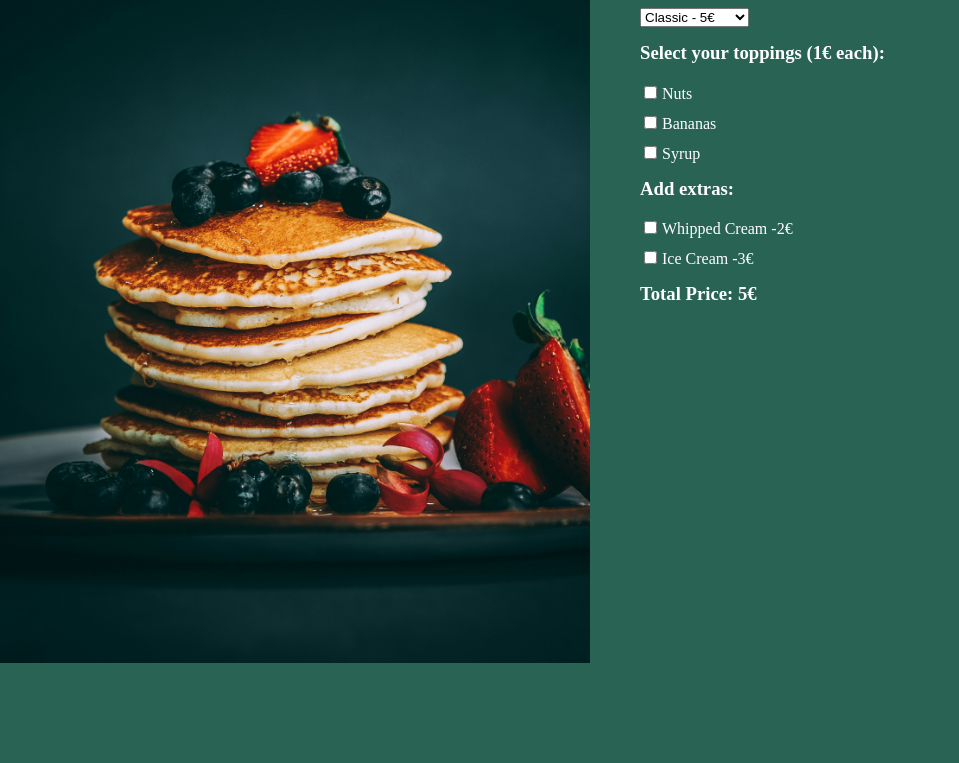
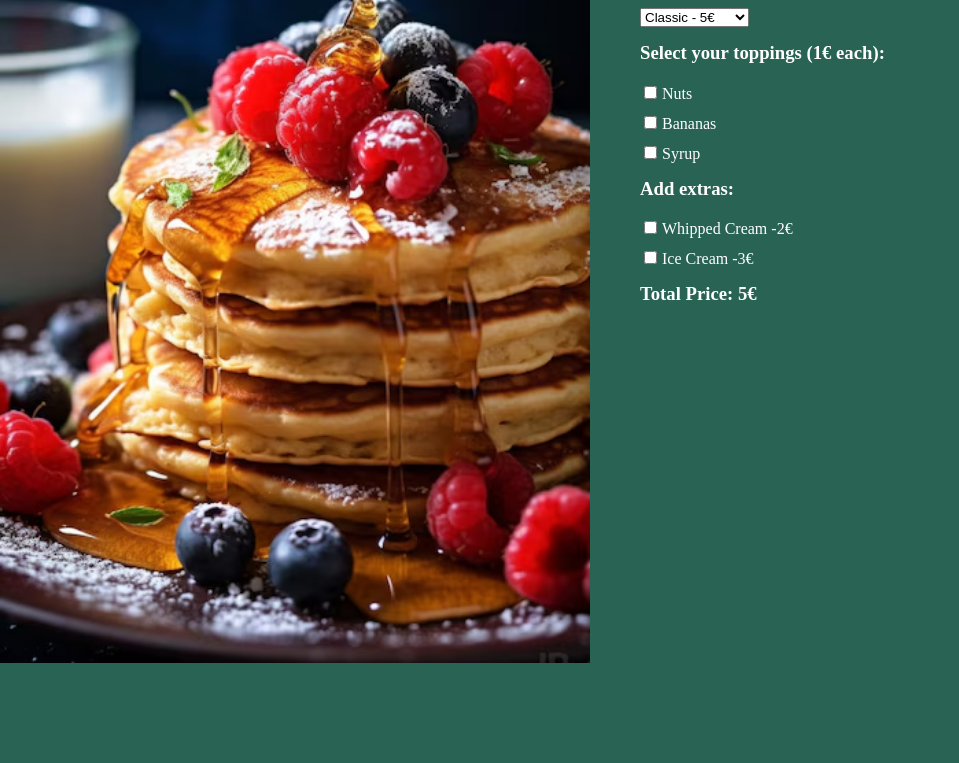
Before and after one commit to HabibaUrmi/javaScript_tasks, a plain HTML site: page week4/pancake_step_1/index.html in a window 1280 px wide. Shown: the part 137-900 px from the top of the page, without its empty margins (0-959 px from the left). Drawn offline with Linux system fonts and the light colour scheme.

Commit message:
add new pancake image

```diff
--- a/week4/pancake_step_1/index.html
+++ b/week4/pancake_step_1/index.html
@@ -13,7 +13,7 @@
   <body>
     <div class="container">
       <div class="image-container">
-        <img src="pancake.jpeg" alt="Delicious pancakes" />
+        <img src="pancake.avif" alt="Delicious pancakes" />
         <div class="price-banner"><span id="totalPrice">5€</span></div>
       </div>
 
```
Also changed, not shown: week4/pancake_step_1/pancake.avif (added), week4/pancake_step_1/pancake.jpeg (deleted).
